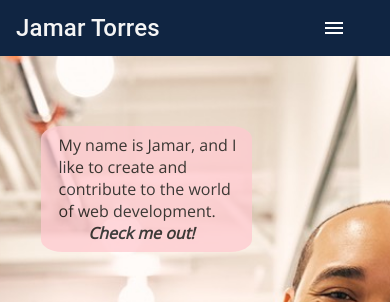
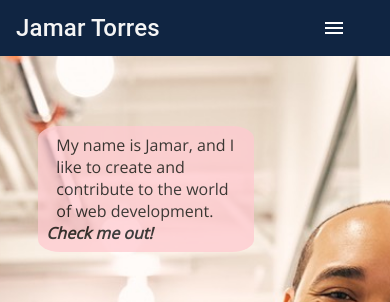
Before and after one commit to jrizza88/JamarTorresPortfolio, a React (Create React App) app in the folder jamar-portfolio-app/: page / in a window 390 px wide. Shown: the top 302 px of the page. Built offline with nearby package versions, Linux system fonts and the light colour scheme.

Commit message:
fixed mobile issue for AboutContainer in Home Component

```diff
--- a/jamar-portfolio-app/src/components/Home/Home.js
+++ b/jamar-portfolio-app/src/components/Home/Home.js
@@ -71,6 +71,14 @@ const AboutContainer = styled.div`
   max-width: 250px;
   margin-top: 15%;
   margin-right: 125%;
+
+  @media (max-width:700px) {
+    width: 100%;
+    align-items: flex-start;
+    max-width: 200px;
+    margin-right: block;
+    // margin-left: 20%;
+  }
 `;
 
 const PWording = styled.div`
```
